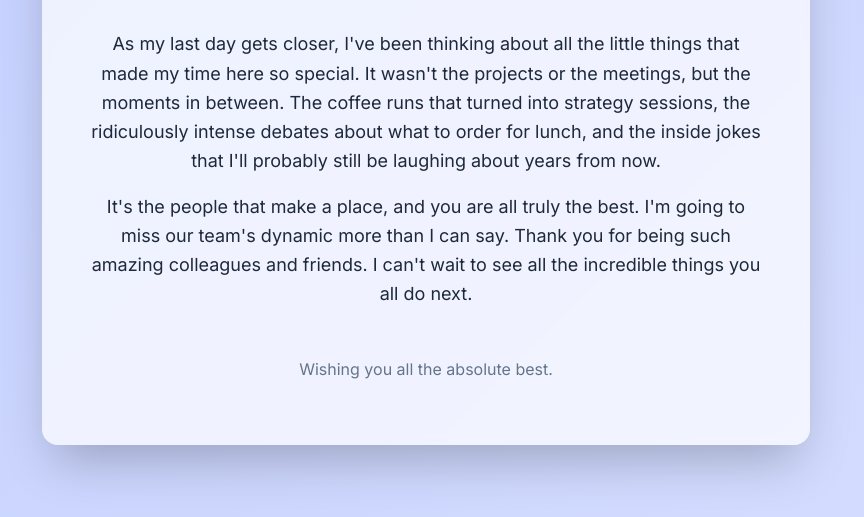
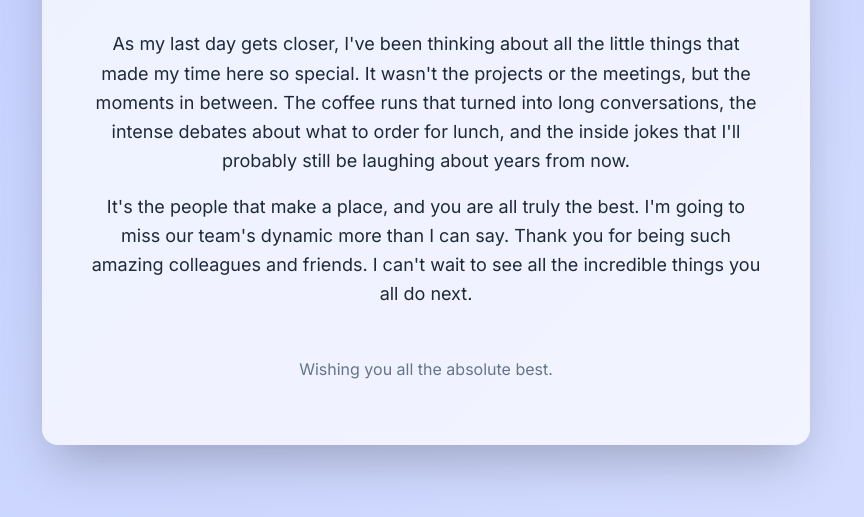
Before and after one commit to IulyN1/work-farewell, a plain HTML site: page index.html in a window 1280 px wide. Shown: the part 259-776 px from the top of the page, without its empty margins (214-1078 px from the left). Drawn offline with nearby package versions, Linux system fonts and the light colour scheme.

Commit message:
update message

```diff
--- a/index.html
+++ b/index.html
@@ -52,7 +52,7 @@
         <main>
             <section class="max-w-2xl mx-auto mb-10">
                 <p class="text-lg leading-relaxed fade-in-up delay-400">
-                    As my last day gets closer, I've been thinking about all the little things that made my time here so special. It wasn't the projects or the meetings, but the moments in between. The coffee runs that turned into strategy sessions, the ridiculously intense debates about what to order for lunch, and the inside jokes that I'll probably still be laughing about years from now.
+                    As my last day gets closer, I've been thinking about all the little things that made my time here so special. It wasn't the projects or the meetings, but the moments in between. The coffee runs that turned into long conversations, the intense debates about what to order for lunch, and the inside jokes that I'll probably still be laughing about years from now.
                 </p>
                 <p class="text-lg leading-relaxed mt-4 fade-in-up delay-600">
                     It's the people that make a place, and you are all truly the best. I'm going to miss our team's dynamic more than I can say. Thank you for being such amazing colleagues and friends. I can't wait to see all the incredible things you all do next.
```
